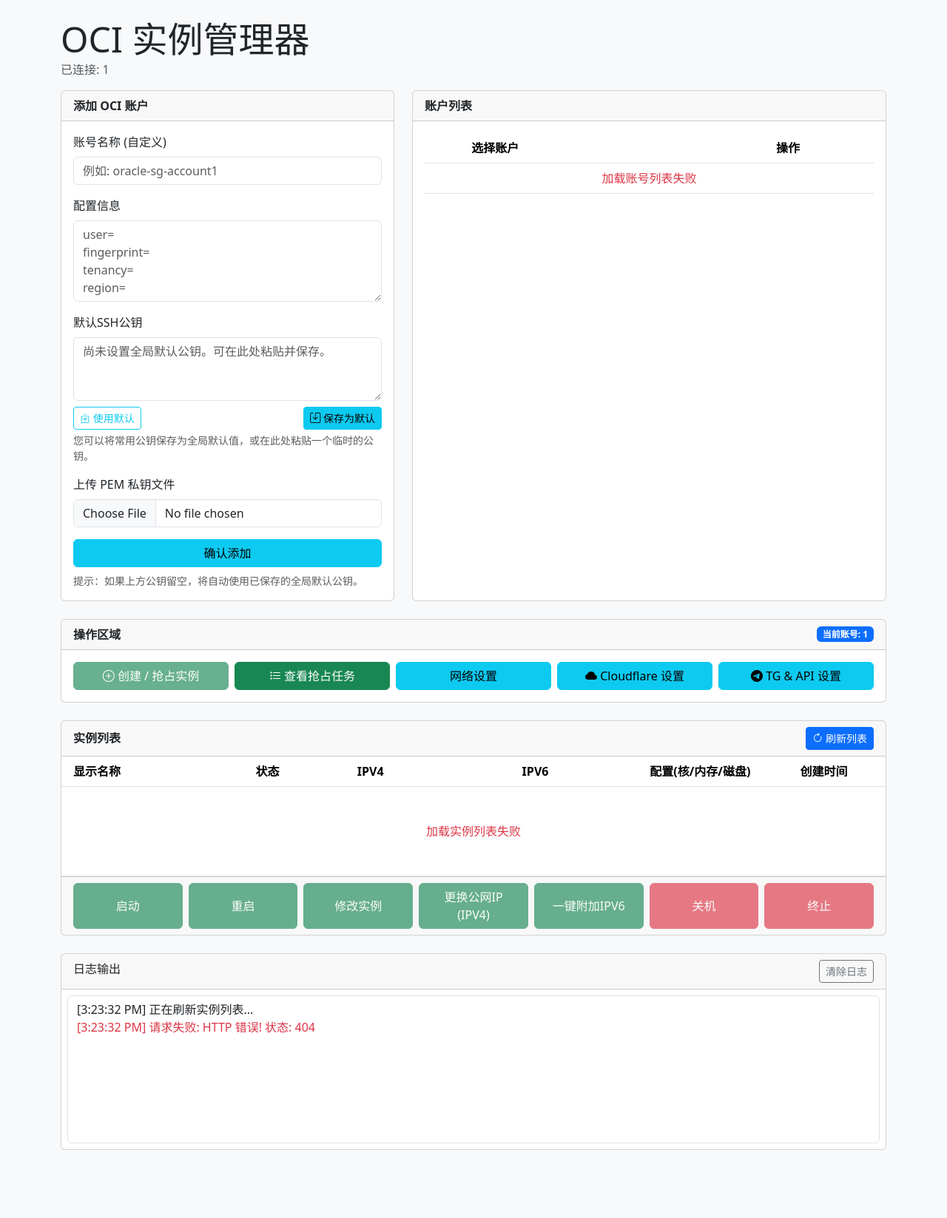
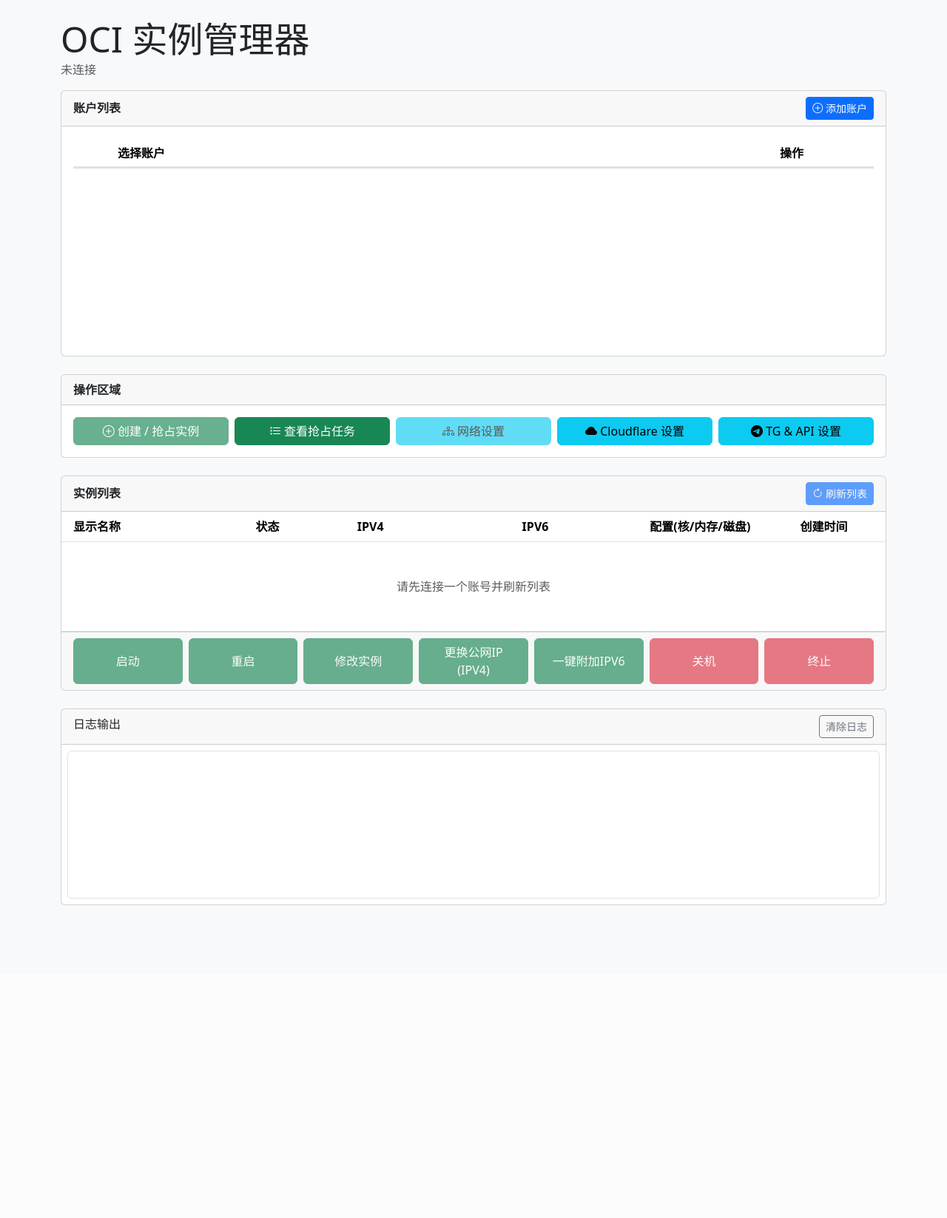
Before and after one commit to SIJULY/cloud_manager, a Flask app: page /oci/ in a window 1280 px wide. Shown: the part 56-1703 px from the top of the page at 74% size. After the commit the page ends 1280 px from the top, so only its background shows below. Run offline with Flask 3, Linux system fonts and the light colour scheme; the visitor is signed in with stand-in values (Sample User, id 1); data that the repository does not hold is empty.

Commit message:
Update oci.html

```diff
--- a/templates/oci.html
+++ b/templates/oci.html
@@ -3,6 +3,7 @@
 {% block title %}OCI 实例管理器 (Web版){% endblock %}
 
 {% block head_extra %}
+<script src="https://cdn.jsdelivr.net/npm/sortablejs@latest/Sortable.min.js"></script>
 <style>
     body { padding-bottom: 20px; background-color: #f8f9fa; }
     .table-hover tbody tr { cursor: pointer; }
@@ -37,11 +38,43 @@
     #networkSettingsModal th {
         white-space: nowrap;
     }
-    .profile-list-card-body {
-        min-height: 580px;
+
+    /* --- 这是修改后的规则 --- */
+    /* 让 card-body 自动填充卡片剩余高度，并成为 flex 容器 */
+    .profile-list-card .card-body {
+        flex: 1 1 auto; /* 填充剩余高度 */
         display: flex;
         flex-direction: column;
-        justify-content: space-between;
+        /* 我们保留 card-body 的默认 padding */
+    }
+
+    /* --- 这是新增的规则 --- */
+    /* 让 table-responsive 填充 card-body，并成为新的滚动容器 */
+    .profile-list-card .card-body .table-responsive {
+
+        /* --- 唯一的改动：从 flex: 1 1 auto; 改为 flex: 1 1 0; --- */
+        flex: 1 1 0;
+
+        overflow-y: auto; /* 关键：让这个 div 负责上下滚动 */
+    }
+
+    /* --- 这是修改后的规则 --- */
+    /* 表头现在会 "粘" 在 .table-responsive 的顶部 */
+    .profile-list-card .table thead th {
+        position: sticky;
+        top: 0;
+        z-index: 10;
+        background-color: #ffffff;
+        box-shadow: inset 0 -2px 0 #dee2e6;
+    }
+
+    .drag-handle {
+        cursor: move;
+        cursor: grab;
+        color: #adb5bd;
+    }
+    .drag-handle:active {
+        cursor: grabbing;
     }
     .bg-confirm-add {
         background-color: #17a2b8 !important;
@@ -61,22 +94,14 @@
         display: flex;
         gap: 0.5rem;
     }
-
-    /* --- ✨ 新增：更真实的按钮点击反馈效果 --- */
     .btn {
-        /* 为所有可动画的属性添加平滑过渡效果，让动画更迅速、自然 */
         transition: all 0.08s ease-out;
     }
-
     .btn:active {
-        /* 1. 缩小按钮，产生“向内按压”的感觉 */
         transform: scale(0.98);
-        /* 2. 添加内阴影，增强凹陷效果 */
         box-shadow: inset 0 2px 4px rgba(0, 0, 0, 0.15);
-        /* 3. 稍微变暗，模拟光线变化 */
         filter: brightness(0.95);
     }
-    /* --- ✨ 效果结束 ✨ --- */
 </style>
 {% endblock %}
 
@@ -89,59 +114,28 @@
         </div>
     </div>
     <div class="row mb-4">
-        <div class="col-lg-5">
-            <div class="card h-100">
-                <div class="card-header fw-bold">添加 OCI 账户</div>
+        <div class="col-12">
+            <div class="card d-flex flex-column profile-list-card" style="height: 360px;">
+                <div class="card-header d-flex justify-content-between align-items-center">
+                    <span class="fw-bold">账户列表</span>
+                    <button id="showAddAccountModalBtn" class="btn btn-primary btn-sm" data-bs-toggle="modal" data-bs-target="#addAccountModal">
+                        <i class="bi bi-plus-circle"></i> 添加账户
+                    </button>
+                </div>
                 <div class="card-body">
-                    <div class="mb-3">
-                        <label for="newProfileAlias" class="form-label">账号名称 (自定义)</label>
-                        <input type="text" class="form-control" id="newProfileAlias" placeholder="例如: oracle-sg-account1">
-                    </div>
-                    <div class="mb-3">
-                        <label for="newProfileConfigText" class="form-label">配置信息</label>
-                        <textarea class="form-control" id="newProfileConfigText" rows="4" placeholder="user=&#10;fingerprint=&#10;tenancy=&#10;region="></textarea>
-                    </div>
-                    <div class="mb-3">
-                        <label for="newProfileSshKey" class="form-label">默认SSH公钥</label>
-                        <textarea class="form-control" id="newProfileSshKey" rows="3" placeholder="用于登录实例 (ssh-rsa ...)"></textarea>
-                        <div class="d-flex justify-content-between gap-2 mt-2">
-                            <button class="btn btn-sm btn-outline-info" id="useDefaultKeyBtn" type="button">
-                                <i class="bi bi-box-arrow-in-down"></i> 使用默认
-                            </button>
-                            <button class="btn btn-sm btn-info" id="saveDefaultKeyBtn" type="button">
-                                <i class="bi bi-save"></i> 保存为默认
-                            </button>
-                        </div>
-                        <div class="form-text">您可以将常用公钥保存为全局默认值，或在此处粘贴一个临时的公钥。</div>
-                    </div>
-                    <div class="mb-3">
-                        <label for="newProfileKeyFile" class="form-label">上传 PEM 私钥文件</label>
-                        <input class="form-control" type="file" id="newProfileKeyFile" accept=".pem">
-                    </div>
-                    <div class="d-grid">
-                        <button class="btn btn-info" id="addNewProfileBtn">确认添加</button>
-                    </div>
-                    <small class="text-muted d-block mt-2">提示：如果上方公钥留空，将自动使用已保存的全局默认公钥。</small>
-                </div>
-            </div>
-        </div>
-        <div class="col-lg-7">
-            <div class="card h-100">
-                <div class="card-header fw-bold">账户列表</div>
-                <div class="card-body profile-list-card-body">
                     <div class="table-responsive">
                         <table class="table table-hover">
                             <thead>
                                 <tr>
-                                    <th class="text-end" style="padding-right: 320px;">选择账户</th>
-                                    <th class="text-end" style="padding-right: 100px;">操作</th>
+                                    <th style="width: 40px;"></th>
+                                    <th style="padding-left: 20px;">选择账户</th>
+                                    <th class="text-end" style="width: 230px; padding-right: 95px;">操作</th>
                                 </tr>
                             </thead>
                             <tbody id="profileList">
-                            </tbody>
+                                </tbody>
                         </table>
                     </div>
-                    <div id="profilePagination" class="d-flex justify-content-end mt-2"></div>
                 </div>
             </div>
         </div>
@@ -160,7 +154,7 @@
                     <i class="bi bi-list-task"></i> 查看抢占任务
                 </button>
                 <button id="networkSettingsBtn" class="btn btn-info profile-action-btn" disabled data-bs-toggle="modal" data-bs-target="#networkSettingsModal">
-                    <i class="bi bi-shield-gear"></i> 网络设置
+                    <i class="bi bi-diagram-3"></i> 网络设置
                 </button>
                 <button id="cloudflareSettingsBtn" class="btn btn-info profile-action-btn" data-bs-toggle="modal" data-bs-target="#cloudflareSettingsModal">
                     <i class="bi bi-cloud-fill"></i> Cloudflare 设置
@@ -219,6 +213,52 @@
                 <div class="card-body p-2">
                     <div id="logOutput" class="form-control" style="height: 200px; overflow-y: auto;"></div>
                 </div>
+            </div>
+        </div>
+    </div>
+</div>
+
+<div class="modal fade" id="addAccountModal" tabindex="-1" aria-labelledby="addAccountModalLabel" aria-hidden="true">
+    <div class="modal-dialog modal-dialog-centered modal-lg">
+        <div class="modal-content">
+            <div class="modal-header">
+                <h5 class="modal-title" id="addAccountModalLabel">添加 OCI 账户</h5>
+                <button type="button" class="btn-close" data-bs-dismiss="modal" aria-label="Close"></button>
+            </div>
+            <div class="modal-body">
+                <div class="mb-3">
+                    <label for="newProfileAlias" class="form-label">账号名称 (自定义)</label>
+                    <input type="text" class="form-control" id="newProfileAlias" placeholder="例如: oracle-sg-account1">
+                </div>
+                <div class="mb-3">
+                    <label for="newProfileConfigText" class="form-label">配置信息</label>
+                    <textarea class="form-control" id="newProfileConfigText" rows="4" placeholder="user=&#10;fingerprint=&#10;tenancy=&#10;region="></textarea>
+                </div>
+                <div class="mb-3">
+                    <label for="newProfileKeyFile" class="form-label">上传 PEM 私钥文件</label>
+                    <input class="form-control" type="file" id="newProfileKeyFile" accept=".pem">
+                </div>
+                <div class="mb-3">
+                    <label for="accountSshKeyFile" class="form-label">上传SSH公钥文件 (.pub)</label>
+                    <input class="form-control" type="file" id="accountSshKeyFile" accept=".pub">
+                    <small class="text-muted d-block mt-1">提示：如果公钥留空，将自动使用已保存的全局默认公钥。</small>
+                </div>
+
+                <div class="p-3 mt-4" style="background-color: #f8f9fa; border-radius: .25rem;">
+                    <h6 class="mb-2">全局默认SSH公钥管理</h6>
+                    <div id="defaultSshKeyStatusText" class="form-text mb-2" style="height: 1.2rem;">
+                        </div>
+                    <div class="input-group">
+                        <input class="form-control" type="file" id="globalSshKeyFile" accept=".pub" placeholder="选择一个新的 .pub 公钥文件">
+                        <button class="btn btn-outline-info" type="button" id="saveGlobalSshKeyBtn">
+                            <i class="bi bi-save"></i> <span id="saveGlobalSshKeyBtnText">更新/保存</span>
+                        </button>
+                    </div>
+                </div>
+                </div>
+            <div class="modal-footer">
+                <button type="button" class="btn btn-secondary" data-bs-dismiss="modal">关闭</button>
+                <button type="button" class="btn btn-primary" id="addNewProfileBtnModal">确认添加</button>
             </div>
         </div>
     </div>
@@ -465,13 +505,19 @@
                 <button type="button" class="btn-close" data-bs-dismiss="modal" aria-label="Close"></button>
             </div>
             <div class="modal-body">
+
                 <div class="alert alert-info d-flex align-items-center">
                     <i class="bi bi-info-circle flex-shrink-0 me-2"></i>
-                    <div>
-                        管理与默认子网关联的第一个安全列表的规则。当前VCN: <strong id="currentVcnName">加载中...</strong> | 安全列表: <strong id="currentSlName">加载中...</strong>
+                    <div class="d-flex align-items-center w-100">
+                        <span class="me-2" style="white-space: nowrap;">VCN:</span>
+                        <select id="vcnSelect" class="form-select form-select-sm me-3" style="width: auto; min-width: 200px;"></select>
+                        <span class="me-2" style="white-space: nowrap;">安全列表:</span>
+                        <select id="securityListSelect" class="form-select form-select-sm" style="width: auto; min-width: 200px;"></select>
+                        <div id="networkRulesSpinner" class="spinner-border spinner-border-sm ms-3 d-none" role="status">
+                            <span class="visually-hidden">Loading...</span>
+                        </div>
                     </div>
                 </div>
-
                 <ul class="nav nav-tabs" id="pills-tab" role="tablist">
                     <li class="nav-item" role="presentation">
                         <button class="nav-link active" id="pills-ingress-tab" data-bs-toggle="pill" data-bs-target="#pills-ingress" type="button" role="tab">入站规则</button>
```
